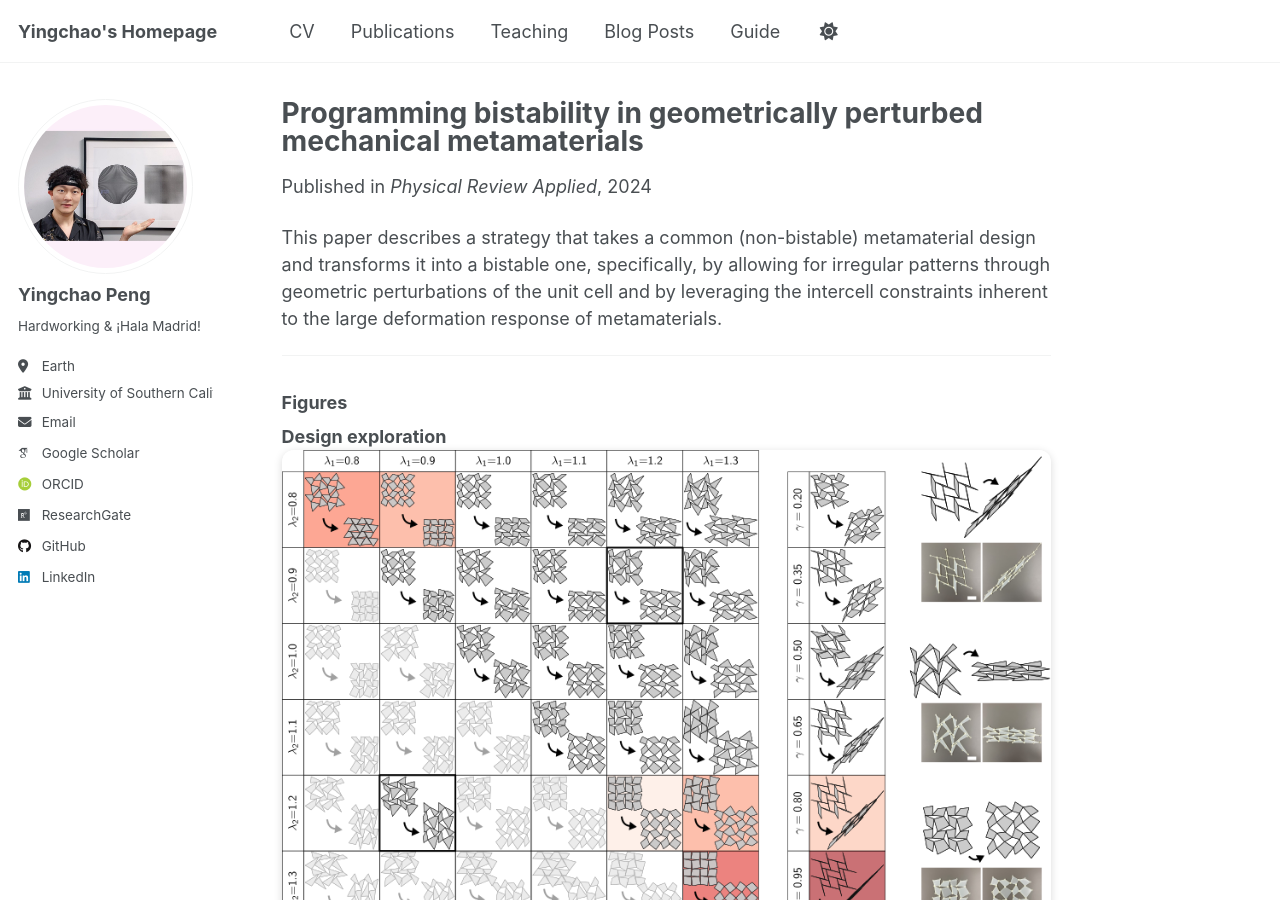
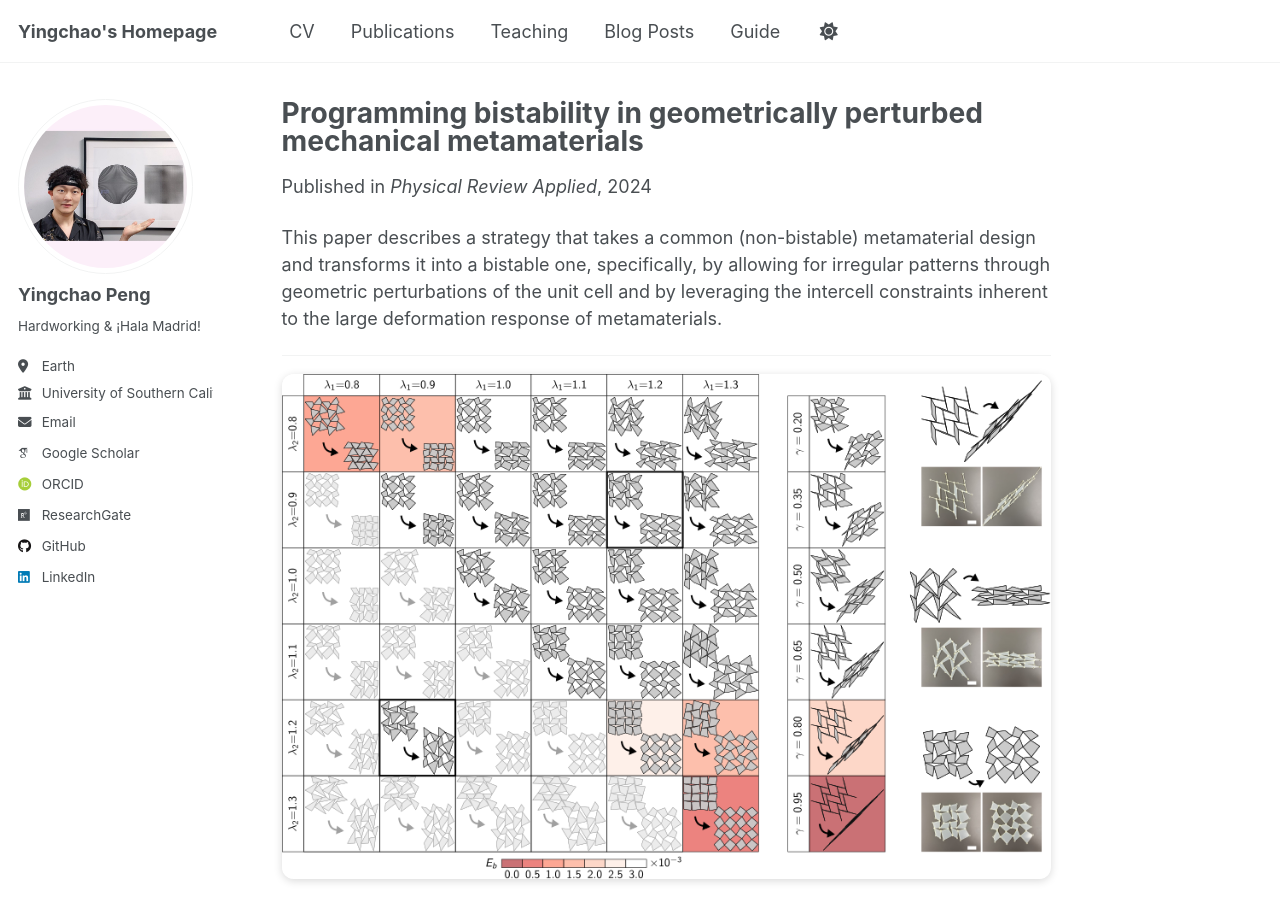
Before and after one commit to YingchaoPeng/YingchaoPeng.github.io, a Jekyll site: the page built from _publications/2024-aps-mechanical-metamaterials.md, in a window 1280 px wide and 900 px high. Built offline with Jekyll 4.4.1, drawn with Linux system fonts in a browser that asks for light colours; some web fonts are replaced; a script that is not in the unit is left out.

Commit message:
Update 2024-aps-mechanical-metamaterials.md

```diff
--- a/_publications/2024-aps-mechanical-metamaterials.md
+++ b/_publications/2024-aps-mechanical-metamaterials.md
@@ -21,6 +21,10 @@ This paper describes a strategy that takes a common (non-bistable) metamaterial
 
 ---
 
+
+<img src="/images/Design-exploration.png" alt="Design exploration" style="width:800px; border-radius:12px; box-shadow:0 2px 8px rgba(0,0,0,0.15);">
+
+
 ### Figures
 
 **Design exploration**
```
